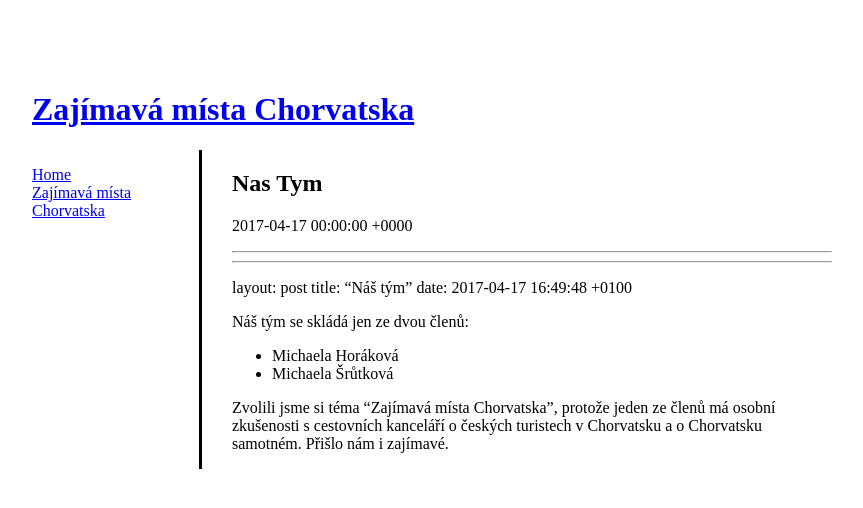
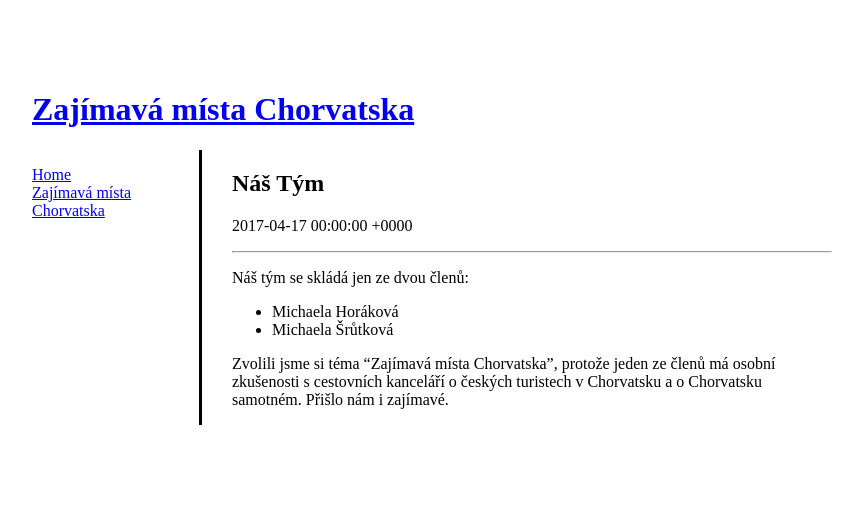
Before and after one commit to 394724/learn-jekyll, a Jekyll site: the page built from _posts/2017-04-17-náš-tým.md, in a window 1280 px wide. Shown: the top 508 px of the page, without its empty margins (208-1071 px from the left). Built offline with Jekyll 4.4.1, drawn with Linux system fonts in a browser that asks for light colours; our own code applies the rules of GitHub Pages for plain Markdown files.

Commit message:
Update and rename 2017-04-17-nas-tym.md to 2017-04-17-náš-tým.md

```diff
--- a/_posts/2017-04-17-nas-tym.md
+++ b/_posts/2017-04-17-náš-tým.md
@@ -1,8 +1,3 @@
----
-layout: post
-title:  "Náš tým"
-date:   2017-04-17 16:49:48 +0100
-
 Náš tým se skládá jen ze dvou členů:
 + Michaela Horáková
 + Michaela Šrůtková
```
